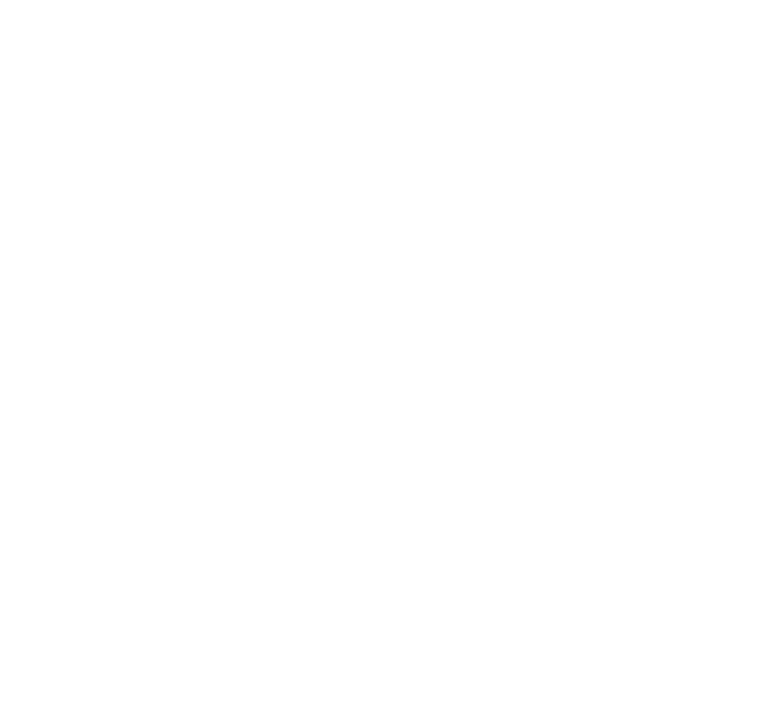
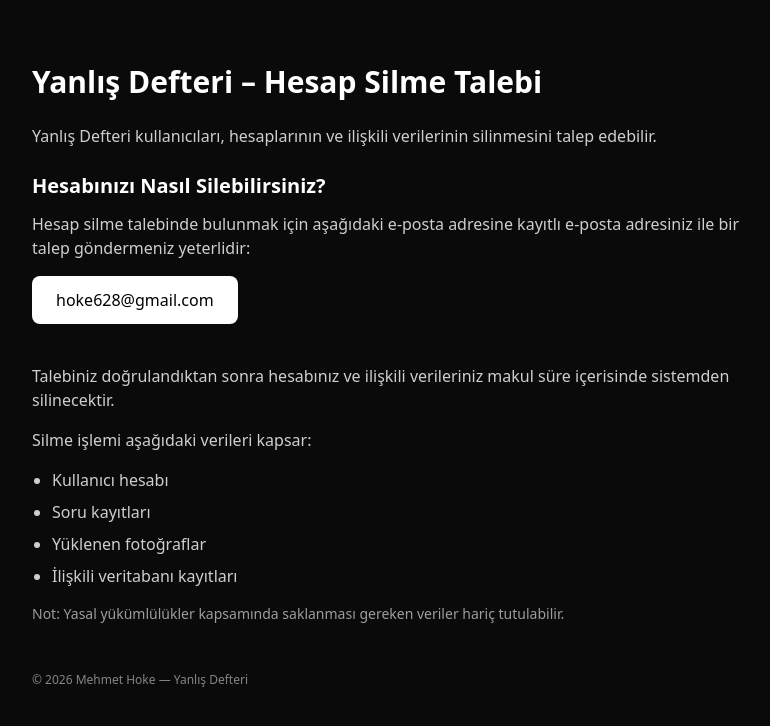
Before and after one commit to MehmetHooke/Portfolio, a React (Vite) app: page /delete-account in a window 1280 px wide. Before the commit this address had no page. Shown: the top 726 px of the page, without its empty margins (248-1018 px from the left). Built offline with nearby package versions, Linux system fonts and the light colour scheme.

Commit message:
Hesap Silme talebi sayfası

```diff
--- a/src/App.tsx
+++ b/src/App.tsx
@@ -9,6 +9,7 @@
 import Footer from "./components/Footer"
 
 import PrivacyPolicy from "./pages/PrivacyPolicy"
+import DeleteAccount from "./pages/DeleteAccount"
 
 // Ana sayfa layout’unu ayrı component yaptık
 function Home() {
@@ -32,6 +33,7 @@
     <Routes>
       <Route path="/" element={<Home />} />
       <Route path="/privacy" element={<PrivacyPolicy />} />
+      <Route path="/delete-account" element={<DeleteAccount />} />
     </Routes>
   )
 }
--- /dev/null
+++ b/src/pages/DeleteAccount.tsx
@@ -0,0 +1,59 @@
+export default function DeleteAccount() {
+  return (
+    <main className="min-h-screen bg-neutral-950 text-white">
+      <div className="mx-auto max-w-3xl px-6 py-16">
+        <h1 className="text-3xl font-bold mb-6">
+          Yanlış Defteri – Hesap Silme Talebi
+        </h1>
+
+        <p className="text-white/80 mb-6">
+          Yanlış Defteri kullanıcıları, hesaplarının ve ilişkili verilerinin
+          silinmesini talep edebilir.
+        </p>
+
+        <h2 className="text-xl font-semibold mb-3">
+          Hesabınızı Nasıl Silebilirsiniz?
+        </h2>
+
+        <p className="text-white/80 mb-4">
+          Hesap silme talebinde bulunmak için aşağıdaki e-posta adresine
+          kayıtlı e-posta adresiniz ile bir talep göndermeniz yeterlidir:
+        </p>
+
+        <a
+          href="mailto:hoke628@gmail.com?subject=Yanlış%20Defteri%20Hesap%20Silme%20Talebi"
+          className="inline-block bg-white text-black px-6 py-3 rounded-lg font-medium hover:bg-neutral-200 transition"
+        >
+          hoke628@gmail.com
+        </a>
+
+        <div className="mt-10 space-y-4 text-white/80">
+          <p>
+            Talebiniz doğrulandıktan sonra hesabınız ve ilişkili verileriniz
+            makul süre içerisinde sistemden silinecektir.
+          </p>
+
+          <p>
+            Silme işlemi aşağıdaki verileri kapsar:
+          </p>
+
+          <ul className="list-disc pl-5 space-y-2">
+            <li>Kullanıcı hesabı</li>
+            <li>Soru kayıtları</li>
+            <li>Yüklenen fotoğraflar</li>
+            <li>İlişkili veritabanı kayıtları</li>
+          </ul>
+
+          <p className="text-white/60 text-sm">
+            Not: Yasal yükümlülükler kapsamında saklanması gereken veriler
+            hariç tutulabilir.
+          </p>
+        </div>
+
+        <div className="mt-12 text-xs text-white/50">
+          © {new Date().getFullYear()} Mehmet Hoke — Yanlış Defteri
+        </div>
+      </div>
+    </main>
+  )
+}
```
